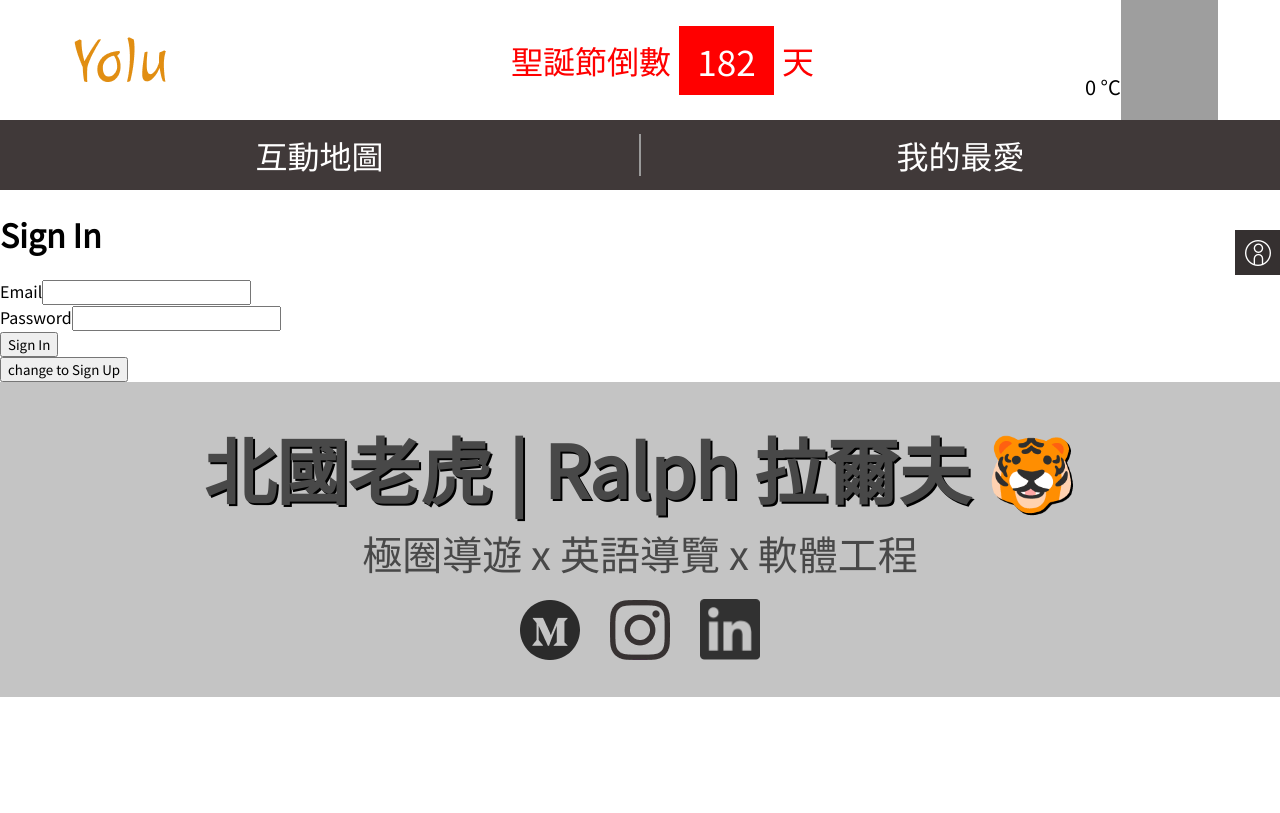
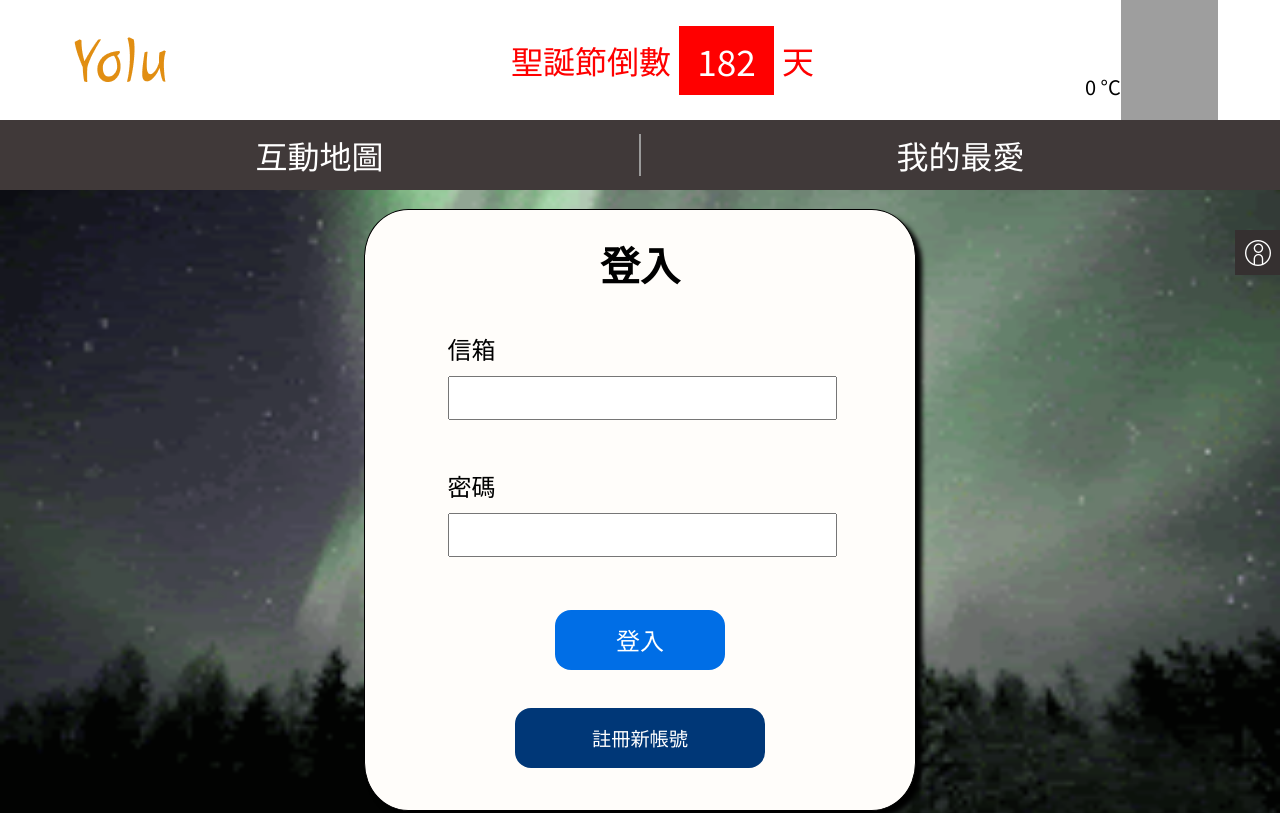
Before and after one commit to juifuhung/Yolu, a React (Create React App) app: page /member in a window 1280 px wide. Shown: the top 813 px of the page. Built offline with nearby package versions, Linux system fonts and the light colour scheme; no server answers; grey boxes are pictures that could not be loaded.

Commit message:
finished member page layout

```diff
--- a/src/Components/FavoriteItem.js
+++ b/src/Components/FavoriteItem.js
@@ -60,7 +60,7 @@ const FavoriteItemImage = styled.div`
 `;
 
 const FavoriteItemDiv = (
-  { id, title, description, img, category, timestamp, deleteHandler },
+  { id, title, subtitle, description, img, category, timestamp, deleteHandler },
   ref
 ) => {
   return (
@@ -68,8 +68,11 @@ const FavoriteItemDiv = (
       <FavoriteItemSection>
         <FavoriteItem ref={ref} id={id}>
           <FavoriteItemTitle>{title}</FavoriteItemTitle>
+          <FavoriteItemTitle>{subtitle}</FavoriteItemTitle>
           <FavoriteItemCategory>{category}</FavoriteItemCategory>
-          <FavoriteItemTimestamp>{`${timestamp.getFullYear()}年 ${timestamp.getMonth()}月 ${timestamp.getDate()}日 ${timestamp.getHours()}:${
+          <FavoriteItemTimestamp>{`${timestamp.getFullYear()}年 ${
+            timestamp.getMonth() + 1
+          }月 ${timestamp.getDate()}日 ${timestamp.getHours()}:${
             timestamp.getMinutes() === 0
               ? "00"
               : timestamp.getMinutes() < 10
--- a/src/pages/Favorites.js
+++ b/src/pages/Favorites.js
@@ -103,11 +103,14 @@ const Favorites = () => {
     }
     observer.current = new IntersectionObserver((entries) => {
       if (entries[0].isIntersecting) {
-        if (!categorySelected) {
-          loadMoreItems();
-        } else {
-          loadMoreItems(categorySelected);
+        if (previousDocumentSnapshots) {
+          if (categorySelected) {
+            loadMoreItems(categorySelected);
+          } else {
+            loadMoreItems();
+          }
         }
+
         return;
       }
     });
@@ -273,7 +276,11 @@ const Favorites = () => {
       </SortButtonArea>
       <WelcomeMessage>{`hi ${displayName}`}</WelcomeMessage>
       {totalFavorites.length > 0 ? (
-        <ItemQuantity>{`共有${totalFavorites.length}個景點`}</ItemQuantity>
+        categorySelected === undefined ? (
+          <ItemQuantity>{`全部共有${totalFavorites.length}個景點`}</ItemQuantity>
+        ) : (
+          <ItemQuantity>{`${categorySelected}共有${totalFavorites.length}個景點`}</ItemQuantity>
+        )
       ) : (
         <ItemQuantity>無景點</ItemQuantity>
       )}
@@ -288,6 +295,7 @@ const Favorites = () => {
                 category={item.category}
                 id={item.id}
                 title={item.title}
+                subtitle={item.subtitle}
                 description={item.description}
                 img={item.photo}
                 timestamp={item.created_time.toDate()}
@@ -301,6 +309,7 @@ const Favorites = () => {
                 category={item.category}
                 id={item.id}
                 title={item.title}
+                subtitle={item.subtitle}
                 description={item.description}
                 img={item.photo}
                 timestamp={item.created_time.toDate()}
--- a/src/pages/Map.js
+++ b/src/pages/Map.js
@@ -321,6 +321,7 @@ const Map = () => {
     try {
       await addDoc(collection(db, "Favorites"), {
         title: obj.title,
+        subtitle: obj.subtitle,
         category: obj.category,
         description: obj.description,
         photo: obj.img,
@@ -428,6 +429,7 @@ const Map = () => {
                         addToFavorite({
                           category: selected.category,
                           title: selected.title,
+                          subtitle: selected.subtitle,
                           description: selected.description,
                           img: selected.image,
                           lng: selected.lng,
--- a/src/pages/Member.js
+++ b/src/pages/Member.js
@@ -1,6 +1,8 @@
 import React, { useState, useRef } from "react";
+import styled from "styled-components";
 import Header from "../components/Header";
 import Footer from "../components/Footer";
+import memberBackground from "../images/aurora_gif.gif";
 
 const Member = () => {
   const emailInputRef = useRef("");
@@ -56,35 +58,124 @@ const Member = () => {
     passwordInputRef.current.value = "";
   };
 
+  const MemberpageContainer = styled.div`
+    display: flex;
+    justify-content: center;
+    align-items: center;
+    width: 100%;
+    height: 80vh;
+    background-image: url(${memberBackground});
+    background-size: cover;
+    background-repeat: no-repeat;
+    background-position: center;
+  `;
+
+  const LoginContainer = styled.div`
+    display: flex;
+    flex-direction: column;
+    align-items: center;
+    width: 550px;
+    height: 600px;
+    border-radius: 8%;
+    background-color: #fffdfa;
+    border: solid black 1.5px;
+    box-shadow: 6px 6px 5px black;
+  `;
+
+  const Title = styled.h1`
+    margin: 25px 0 15px;
+    font-size: 2.5rem;
+    color: black;
+  `;
+
+  const Form = styled.form`
+    width: 70%;
+    height: 65%;
+  `;
+
+  const FormContainer = styled.div`
+    display: flex;
+    flex-direction: column;
+    align-items: center;
+    width: 100%;
+    height: 100%;
+
+    justify-content: ${(props) =>
+      props.isLogin ? "space-around" : "space-between"};
+  `;
+
+  const InputContainer = styled.div`
+    display: flex;
+    flex-direction: column;
+    width: 100%;
+
+    height: ${(props) => (props.isLogin ? "100px" : "90px")};
+  `;
+
+  const Label = styled.label`
+    margin: 5px 0;
+    font-size: 1.5rem;
+    color: #000000;
+  `;
+
+  const Input = styled.input`
+    font-size: 1.2rem;
+    width: 100%;
+    height: 40px;
+    margin: 5px 0;
+    padding: 0;
+  `;
+
+  const Button = styled.button`
+    margin: 10px 0;
+    height: 60px;
+    background-color: #006ee6;
+    color: white;
+    cursor: pointer;
+    border: none;
+    border-radius: 1rem;
+
+    width: ${(props) => (props.changeIsLogin ? "250px" : "170px")};
+    font-size: ${(props) => (props.changeIsLogin ? "1.2rem" : "1.5rem")};
+    background-color: ${(props) =>
+      props.changeIsLogin ? " #003777" : " #006ee6"};
+  `;
+
   return (
     <>
       <Header />
-      <h1>{isLogin ? "Sign In" : "Sign Up"}</h1>
-      <form onSubmit={submitHandler}>
+      <MemberpageContainer>
+        <LoginContainer>
+          <Title>{isLogin ? "登入" : "註冊"}</Title>
+          <Form onSubmit={submitHandler}>
+            <FormContainer isLogin={isLogin ? true : false}>
               {!isLogin && (
-          <div>
-            <label>Name</label>
-            <input type="string" id="name" required ref={nameInputRef} />
-          </div>
+                <InputContainer>
+                  <Label>會員名稱</Label>
+                  <Input type="string" id="name" required ref={nameInputRef} />
+                </InputContainer>
               )}
-        <div>
-          <label>Email</label>
-          <input type="email" id="email" required ref={emailInputRef} />
-        </div>
-        <div>
-          <label>Password</label>
-          <input
+              <InputContainer isLogin={isLogin ? true : false}>
+                <Label>信箱</Label>
+                <Input type="email" id="email" required ref={emailInputRef} />
+              </InputContainer>
+              <InputContainer isLogin={isLogin ? true : false}>
+                <Label>密碼</Label>
+                <Input
                   type="password"
                   id="password"
                   required
                   ref={passwordInputRef}
                 />
-        </div>
-        <button>{isLogin ? "Sign In" : "Sign Up"}</button>
-      </form>
-      <button onClick={isLoginHandler}>
-        {isLogin ? "change to Sign Up" : "change to Sign In"}
-      </button>
+              </InputContainer>
+              <Button>{isLogin ? "登入" : "註冊"}</Button>
+            </FormContainer>
+          </Form>
+          <Button onClick={isLoginHandler} changeIsLogin={true}>
+            {isLogin ? "註冊新帳號" : "我已註冊，讓我登入"}
+          </Button>
+        </LoginContainer>
+      </MemberpageContainer>
       <Footer />
     </>
   );
```
Also changed, not shown: src/images/aurora_gif.gif (added), 1 other file (tests, documents, lock files or other folders). Lines whose indentation alone changed are shown as unchanged.
